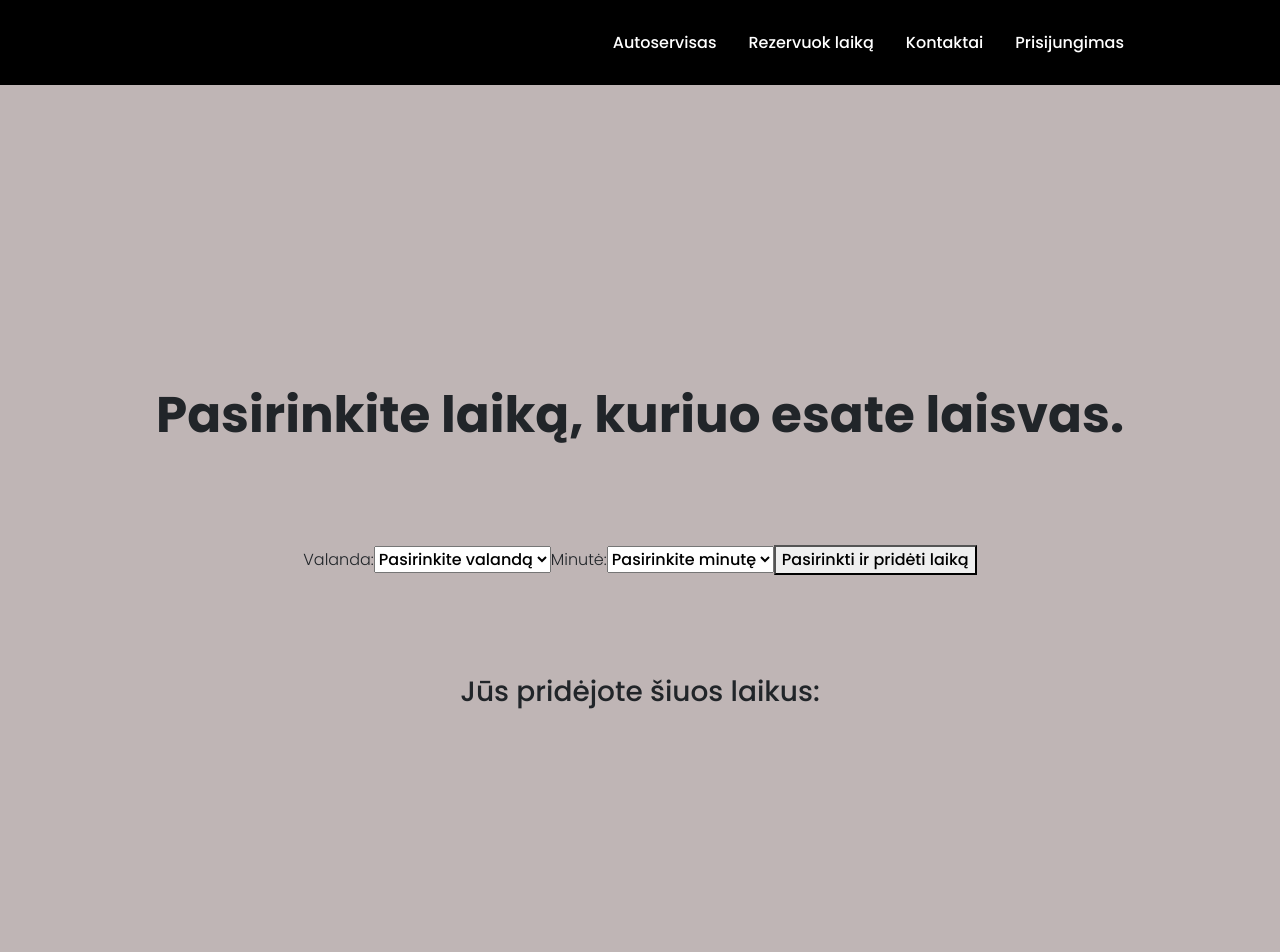
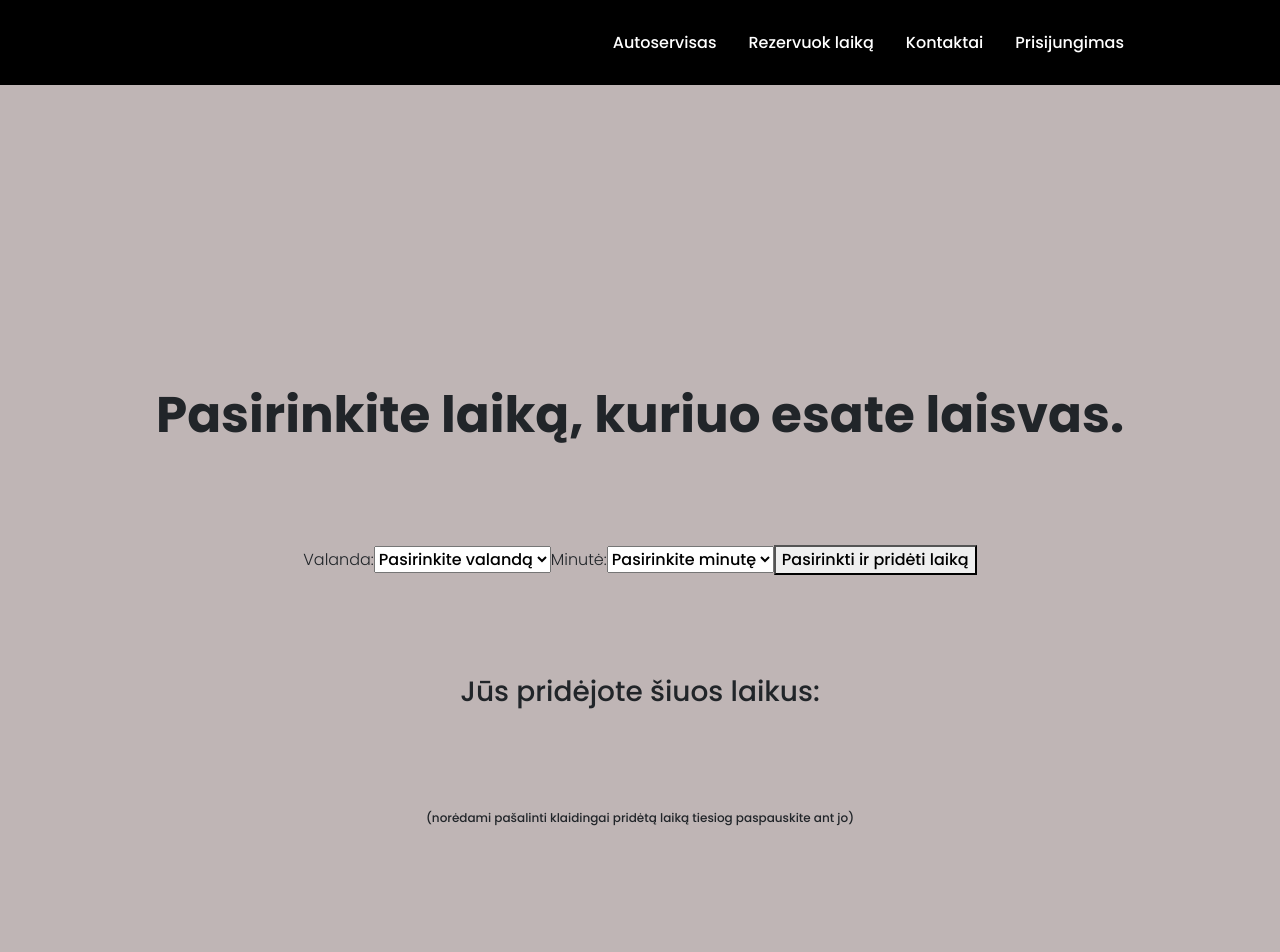
Before and after one commit to Sandruttee/autoservisas222e, a React (Create React App) app: page /AvailableTimeForm in a window 1280 px wide. Shown: the top 952 px of the page. Built offline with nearby package versions, Linux system fonts and the light colour scheme.

Commit message:
fixed time removal button error

```diff
--- a/src/pages/AvailableTimeForm.js
+++ b/src/pages/AvailableTimeForm.js
@@ -6,6 +6,7 @@ const AvailableTimeForm = () => {
   const dispatch = useDispatch();
   const times = useSelector((state) => state.times);
   const [selectedTime, setSelectedTime] = useState("");
+  const [deletedIndices, setDeletedIndices] = React.useState([]);
 
   const handleTimeSelect = (time) => {
     setSelectedTime(time);
@@ -19,8 +20,9 @@ const AvailableTimeForm = () => {
   };
 
   const removeTime = (index) => {
-    const updatedTimes = times.filter((_, idx) => idx !== index);
+    const updatedTimes = times.filter((time, idx) => idx !== index);
     dispatch(setTimes(updatedTimes));
+    setDeletedIndices([...deletedIndices, index]);
   };
 
   return (
@@ -33,8 +35,13 @@ const AvailableTimeForm = () => {
 
         <div>
           <h3 className="special-margin">Jūs pridėjote šiuos laikus:</h3>
+          <div className="small-font">
+            (norėdami pašalinti klaidingai pridėtą laiką tiesiog paspauskite ant
+            jo)
+          </div>
           <ul>
-            {times.map((time, index) => (
+            {times.map((time, index) =>
+              !deletedIndices.includes(index) ? (
                 <button
                   className="addedTimeButton"
                   onClick={() => removeTime(index)}
@@ -42,7 +49,8 @@ const AvailableTimeForm = () => {
                 >
                   <li>{time}</li>
                 </button>
-            ))}
+              ) : null
+            )}
           </ul>
         </div>
       </div>
```
Lines whose indentation alone changed are shown as unchanged.
